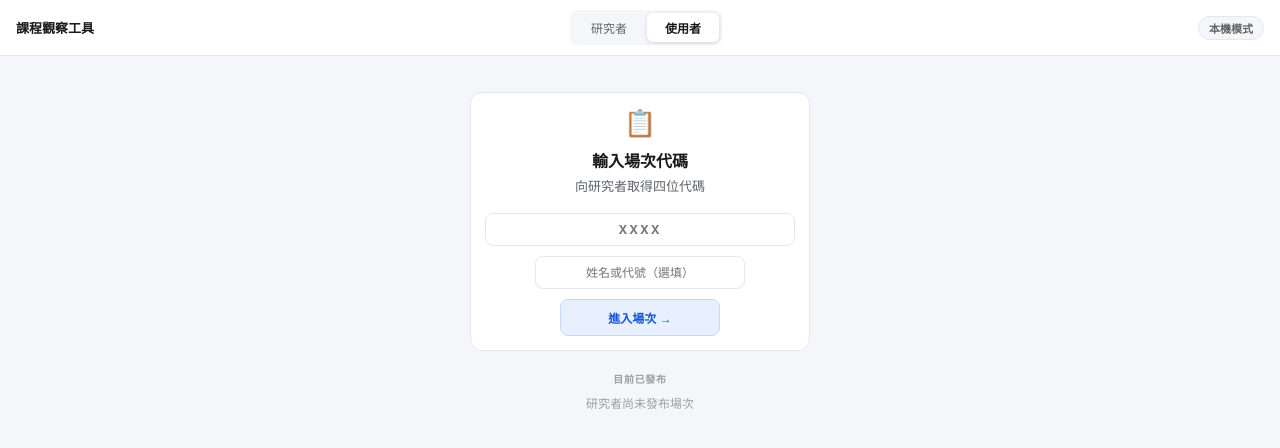
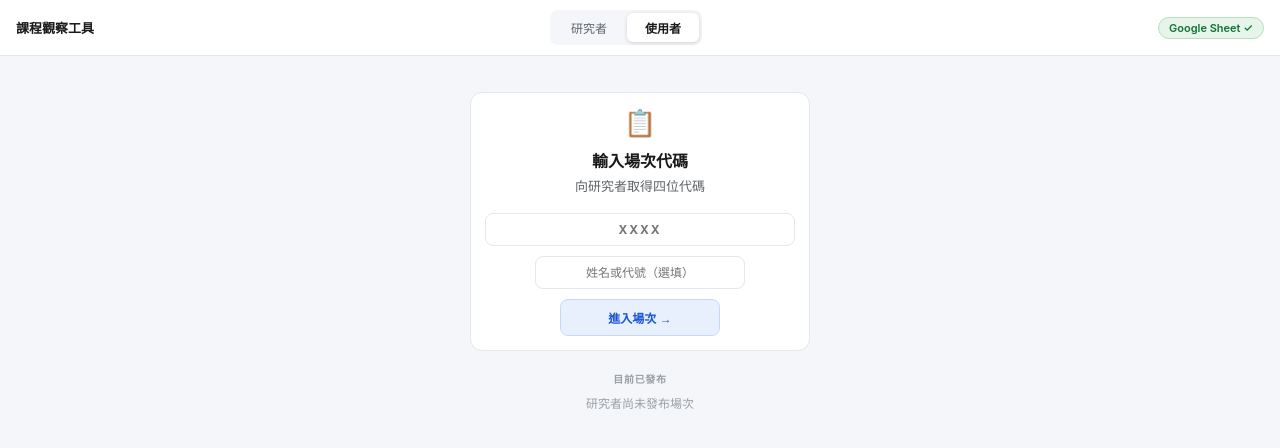
Before and after one commit to yuyuehyang/toolTest, a plain HTML site: page index.html in a window 1280 px wide. Drawn offline with Linux system fonts and the light colour scheme; no server answers.

Commit message:
Update index.html
up2

```diff
--- a/index.html
+++ b/index.html
@@ -239,7 +239,7 @@ video{width:100%;display:block;max-height:175px;object-fit:contain}
 <script>
 // ══════════════════════════════════════════════════
 //  ▼▼▼ 將下方換成你的 Apps Script 網址 ▼▼▼
-const APPS_SCRIPT_URL = '';
+const APPS_SCRIPT_URL = 'https://script.google.com/macros/s/AKfycbzK_PWlp5YZ2s1IPebMrxtIXNP6pgA0FmzMx9GHQ6Sporb5NXQXmJSl-yAz5sjqaDI22Q/exec';
 //  ▲▲▲ 將上方換成你的 Apps Script 網址 ▲▲▲
 // ══════════════════════════════════════════════════
 
```
